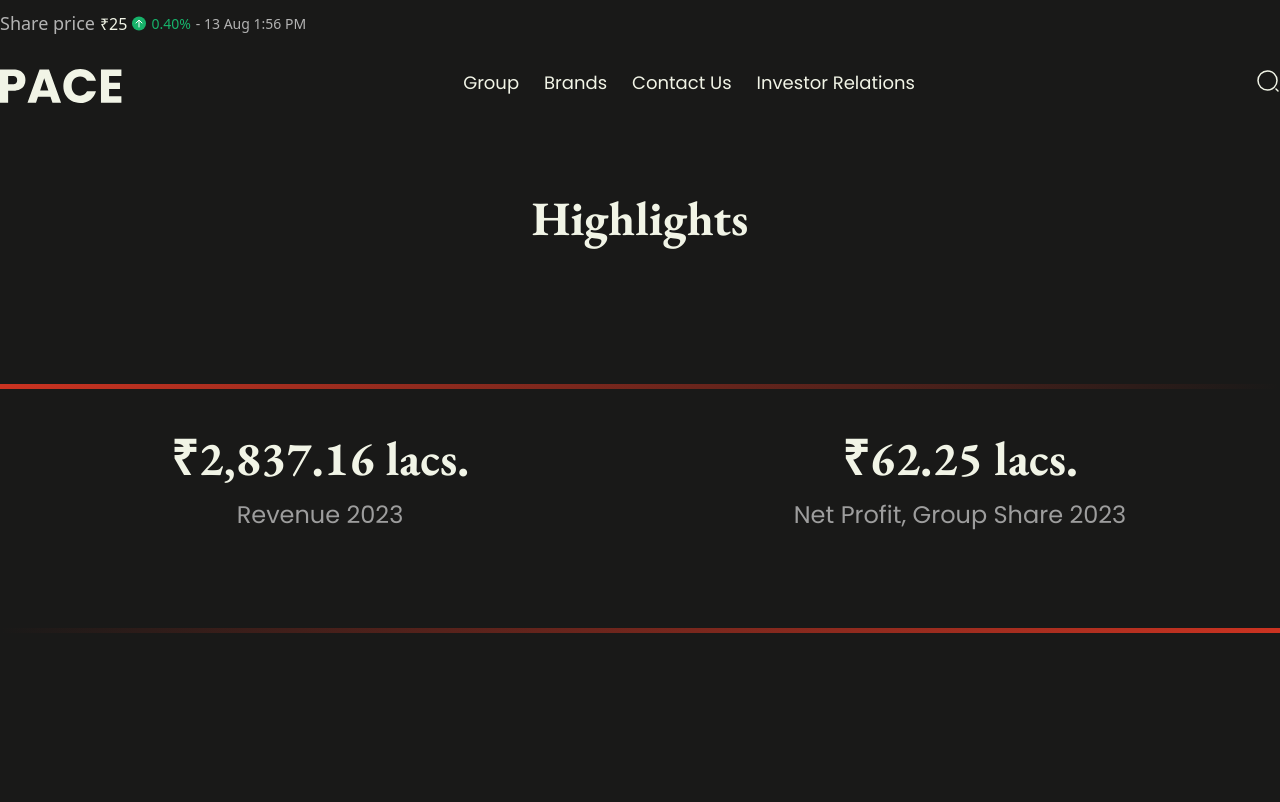
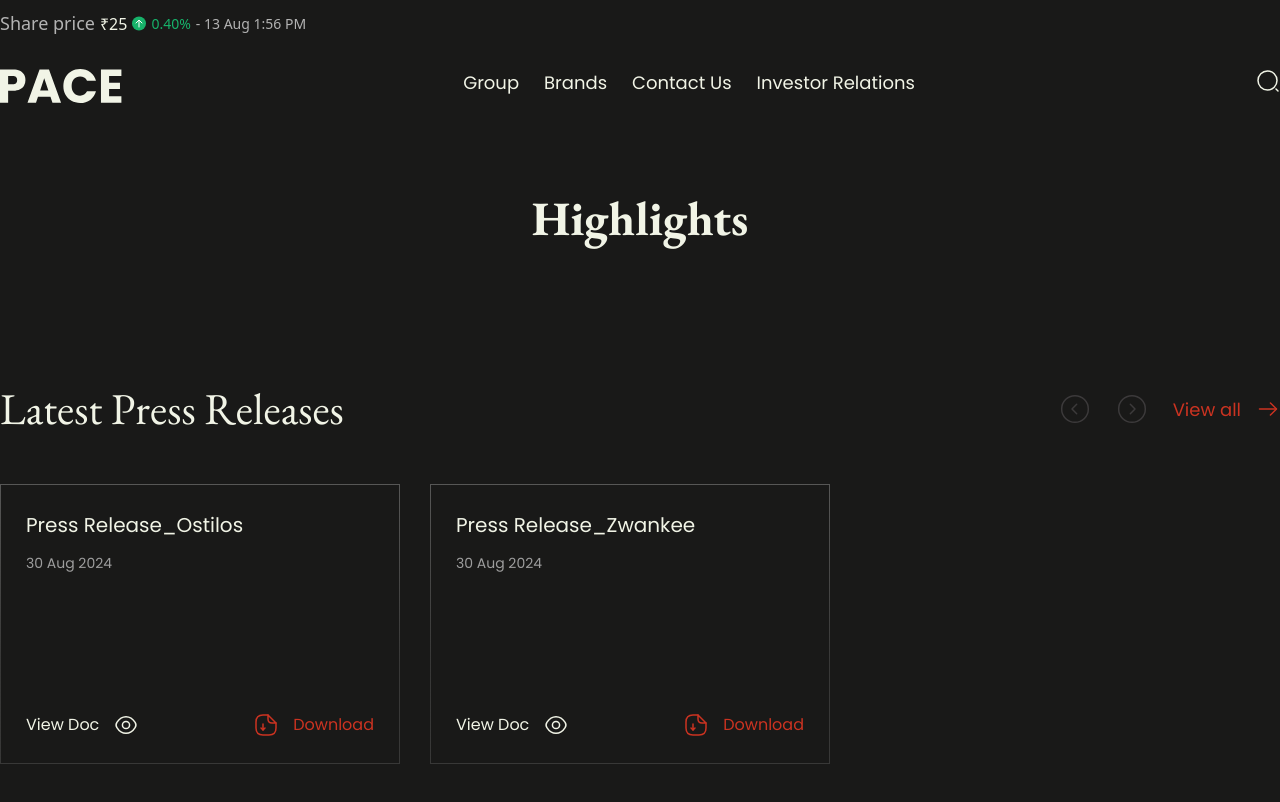
Before and after one commit to TarunRajpurohit123/pace-bussiness-website, a Next.js app in the folder pace-website/: page /investors in a window 1280 px wide. Shown: the top 802 px of the page. Built offline with nearby package versions, Linux system fonts and the light colour scheme.

Commit message:
latest press button color static for now

```diff
--- a/pace-website/src/app/investors/page.jsx
+++ b/pace-website/src/app/investors/page.jsx
@@ -15,9 +15,9 @@ export default function investors() {
         title="Highlights"
         content=""
       />
-      {/* <LatestPress /> */}
+      <LatestPress />
       {/* <ReportSection /> */}
-      <InvestorStatics />
+      {/* <InvestorStatics /> */}
       {/* <FinancialCalender /> */}
       {/* <InvestorCTA />  */}
     </>
--- a/pace-website/src/components/components/LatestPress.jsx
+++ b/pace-website/src/components/components/LatestPress.jsx
@@ -39,7 +39,8 @@ export default function LatestPress() {
               }}
             >
               <CircleArrowPrevIcon
-                color={isBrandPrevActive ? "var(--pure)" : "var(--iconColor)"}
+                color={"var(--iconColor)"}
+                // color={isBrandPrevActive ? "var(--pure)" : "var(--iconColor)"}
               />
             </button>
             <button
@@ -54,7 +55,8 @@ export default function LatestPress() {
               }}
             >
               <CircleArrowNextIcon
-                color={isBrandNextActive ? "var(--pure)" : "var(--iconColor)"}
+                color={"var(--iconColor)"}
+                // color={isBrandNextActive ? "var(--pure)" : "var(--iconColor)"}
                 style={{ marginLeft: "2.5rem" }}
               />
             </button>
@@ -76,18 +78,18 @@ export default function LatestPress() {
               swiperRef.current = swiper; // Store the Swiper instance in the ref
             }}
             onSlideChange={(e) => {
-              if (e.activeIndex < 1) {
-                setIsBrandNextActive(true);
-              }
-              if (e.activeIndex == 1) {
-                setIsBrandNextActive(false);
-              }
-              if (e.activeIndex > 0) {
-                setIsBrandPrevActive(true);
-              }
-              if (e.activeIndex == 0) {
-                setIsBrandPrevActive(false);
-              }
+              // if (e.activeIndex < 1) {
+              //   setIsBrandNextActive(true);
+              // }
+              // if (e.activeIndex == 1) {
+              //   setIsBrandNextActive(false);
+              // }
+              // if (e.activeIndex > 0) {
+              //   setIsBrandPrevActive(true);
+              // }
+              // if (e.activeIndex == 0) {
+              //   setIsBrandPrevActive(false);
+              // }
             }}
             className={
               latestPress?.length <= 2
```
